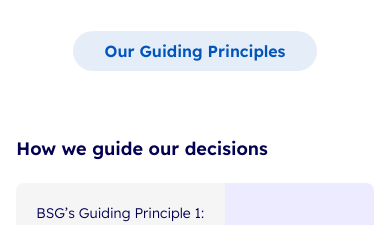
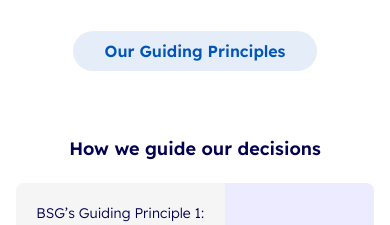
Before and after one commit to EdgarAmpiire/blueprints-web, a React (Create React App) app: page /how-we-work in a window 390 px wide. Shown: the part 1580-1805 px from the top of the page. Built offline with nearby package versions, Linux system fonts and the light colour scheme; what tw-elements would draw is missing.

Commit message:
responsiveness

```diff
--- a/src/features/howWeWork/components/Principles.jsx
+++ b/src/features/howWeWork/components/Principles.jsx
@@ -18,7 +18,7 @@ export const Principles = () => {
             <div className="mt-16 flex justify-center">
               <div className="lg:w-10/12 w-11/12">
                 <div>
-                  <h1 className="text-[#040052] text-lg font-semibold ">
+                  <h1 className="text-[#040052] text-lg font-semibold lg:text-left md:text-left text-center ">
                     How we guide our decisions
                   </h1>
                 </div>
```
